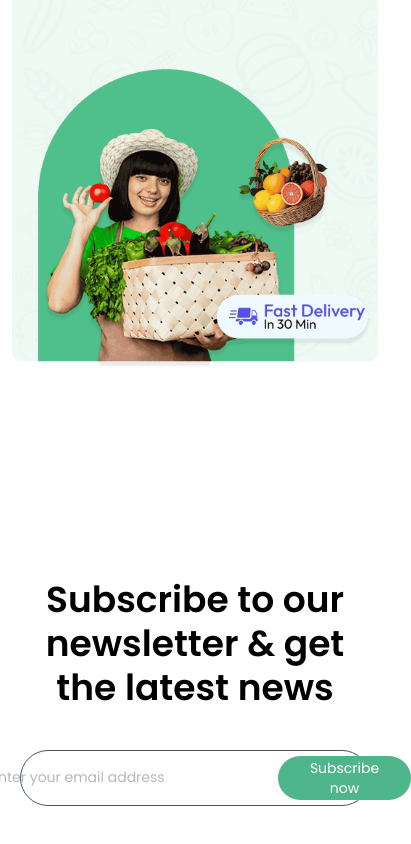
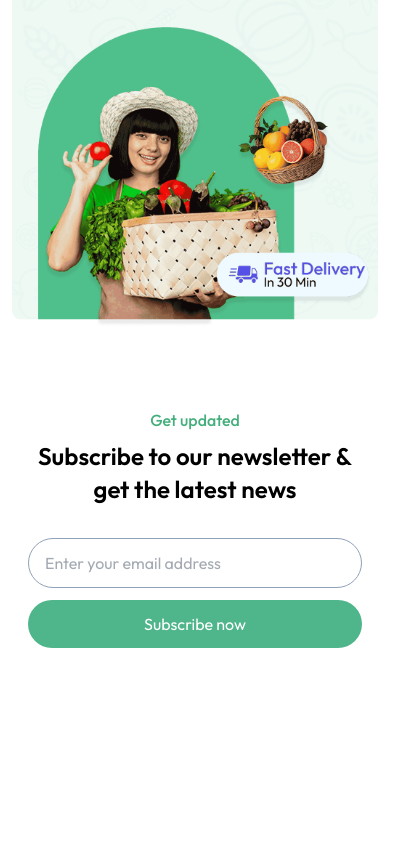
Before and after one commit to Tiwari0808/greencart, a React (Vite) app: page / in a window 390 px wide. Shown: the part 3389-4233 px from the top of the page, 411 px wide, since content can reach past the window. After the commit the page ends 4101 px from the top, so only its background shows below. Built offline with nearby package versions, Linux system fonts and the light colour scheme.

Commit message:
fixed responsiveness

```diff
--- a/src/components/NewsLetter.jsx
+++ b/src/components/NewsLetter.jsx
@@ -1,26 +1,33 @@
 const NewsLetter = () => {
     return (
-        <div className='mt-24 pb-14'>
-            <style>{`
-                @import url('https://fonts.googleapis.com/css2?family=Poppins:ital,wght@0,100;0,200;0,300;0,400;0,500;0,600;0,700;0,800;0,900;1,100;1,200;1,300;1,400;1,500;1,600;1,700;1,800;1,900&display=swap');
+        <div className="mt-20 pb-16 px-4">
+            {/* CONTENT */}
+            <div className="w-full max-w-3xl mx-auto text-center">
 
-                * {
-                    font-family: 'Poppins', sans-serif;
-                }
-            `}</style>
+                <p className="text-primary-dull font-medium">Get updated</p>
 
-            <div className="w-full bg-transparent px-2 text-center text-white py-20 flex flex-col items-center justify-center">
-                <p className="text-primary-dullfont-medium">Get updated</p>
-                <h1 className="max-w-lg font-semibold text-4xl/[44px] text-black mt-2">Subscribe to our newsletter & get the latest news</h1>
-                <div className="flex items-center justify-center mt-10 border border-slate-600 focus-within:outline focus-within:outline-indigo-600 text-sm rounded-full h-14 max-w-md w-full">
-                    <input type="text" className="bg-transparent outline-none rounded-full px-4 h-full flex-1 text-gray-500" placeholder="Enter your email address" />
-                    <button className="bg-primary text-white rounded-full h-11 mr-1 px-8 flex items-center justify-center">
+                <h1 className="font-semibold text-2xl sm:text-3xl md:text-4xl text-black mt-2 leading-snug">
+                    Subscribe to our newsletter & get the latest news
+                </h1>
+
+                {/* INPUT BOX */}
+                <div className="flex flex-col sm:flex-row items-center gap-3 sm:gap-2 mt-8 w-full justify-center">
+
+                    <input
+                        type="email"
+                        placeholder="Enter your email address"
+                        className="border border-slate-400 focus:border-indigo-600 outline-none px-4 py-3 rounded-full w-full sm:w-80 text-gray-600"
+                    />
+
+                    <button className="bg-primary text-white px-6 py-3 rounded-full w-full sm:w-auto">
                         Subscribe now
                     </button>
+
                 </div>
+
             </div>
         </div>
-    )
-}
+    );
+};
 
-export default NewsLetter
+export default NewsLetter;
```
